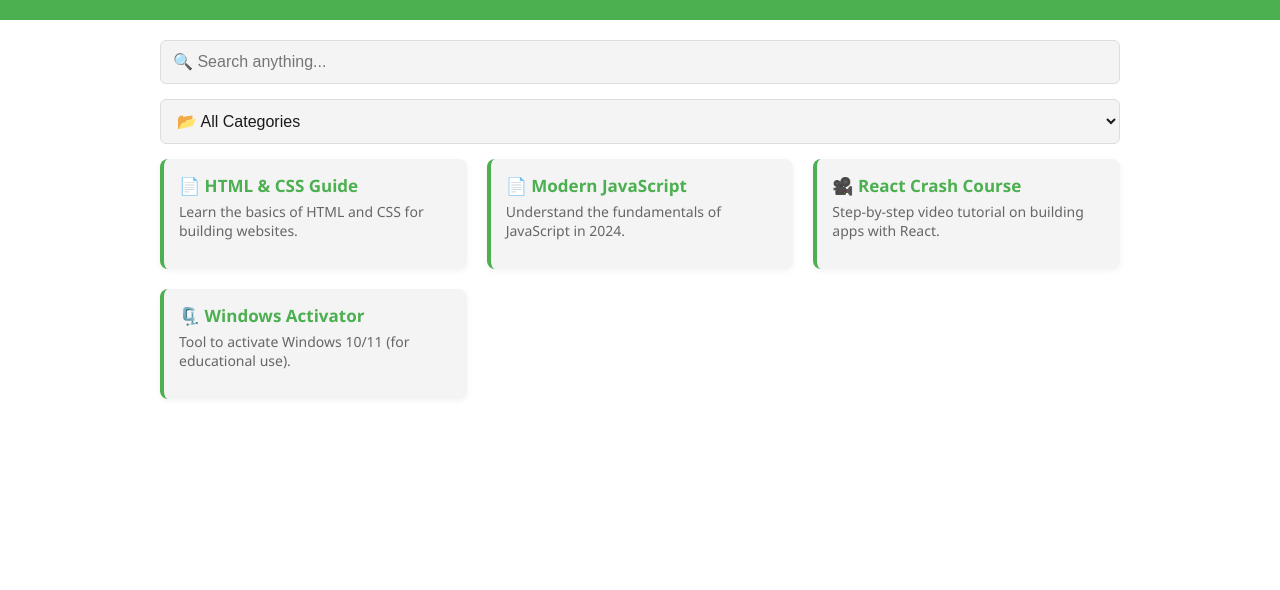
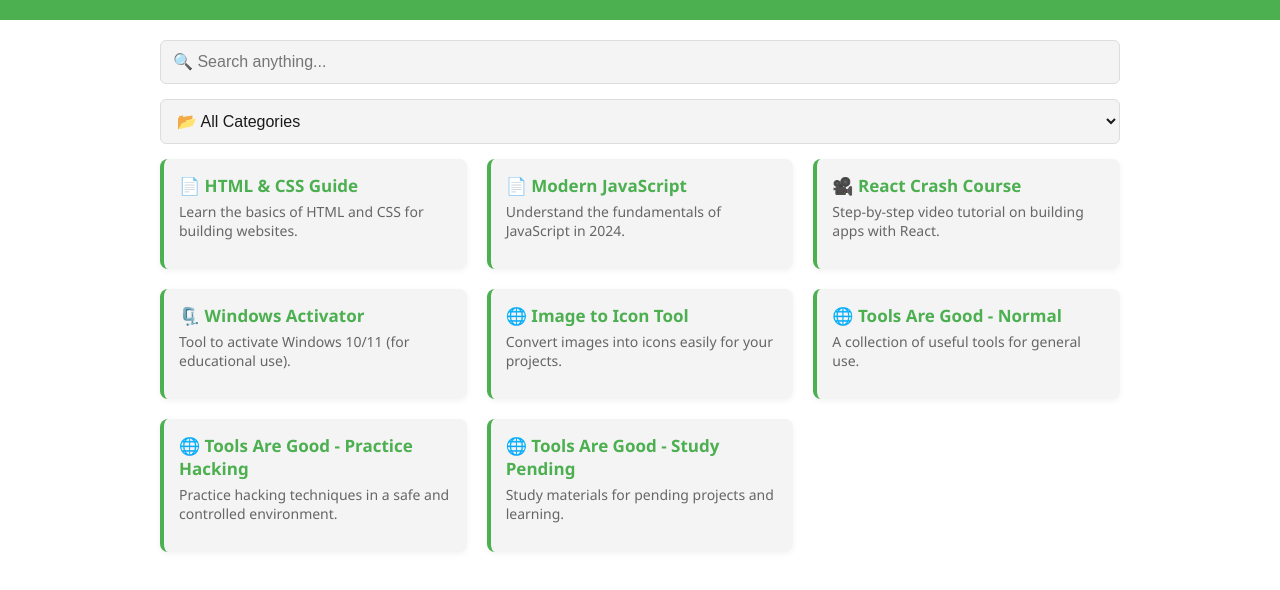
Before and after one commit to mobile-doctor-store/public-drive-cyber-security, a plain HTML site: page index.html in a window 1280 px wide. Shown: the part 106-696 px from the top of the page. Drawn offline with Linux system fonts and the light colour scheme.

Commit message:
Update index.html

```diff
--- a/index.html
+++ b/index.html
@@ -126,6 +126,7 @@
       <option value="ebooks">📚 Ebooks</option>
       <option value="videos">🎬 Videos</option>
       <option value="software">💻 Software</option>
+      <option value="tools">🛠️ Tools</option> <!-- New Tools Category -->
     </select>
 
     <div class="grid" id="linkContainer">
@@ -162,6 +163,35 @@
         category: "software",
         type: "zip",
         description: "Tool to activate Windows 10/11 (for educational use)."
+      },
+      // New Links
+      {
+        title: "Image to Icon Tool",
+        url: "http://imagetoicon.mobiledoctor.org.in",
+        category: "tools",
+        type: "web",
+        description: "Convert images into icons easily for your projects."
+      },
+      {
+        title: "Tools Are Good - Normal",
+        url: "https://sites.google.com/view/tools-are-good/normal",
+        category: "tools",
+        type: "web",
+        description: "A collection of useful tools for general use."
+      },
+      {
+        title: "Tools Are Good - Practice Hacking",
+        url: "https://sites.google.com/view/tools-are-good/practice-hacking",
+        category: "tools",
+        type: "web",
+        description: "Practice hacking techniques in a safe and controlled environment."
+      },
+      {
+        title: "Tools Are Good - Study Pending",
+        url: "https://sites.google.com/view/tools-are-good/study-pending",
+        category: "tools",
+        type: "web",
+        description: "Study materials for pending projects and learning."
       }
     ];
 
@@ -173,6 +203,7 @@
       docx: "📝",
       xlsx: "📊",
       pptx: "📽️",
+      web: "🌐", // For web-based tools
       default: "📁"
     };
 
```
